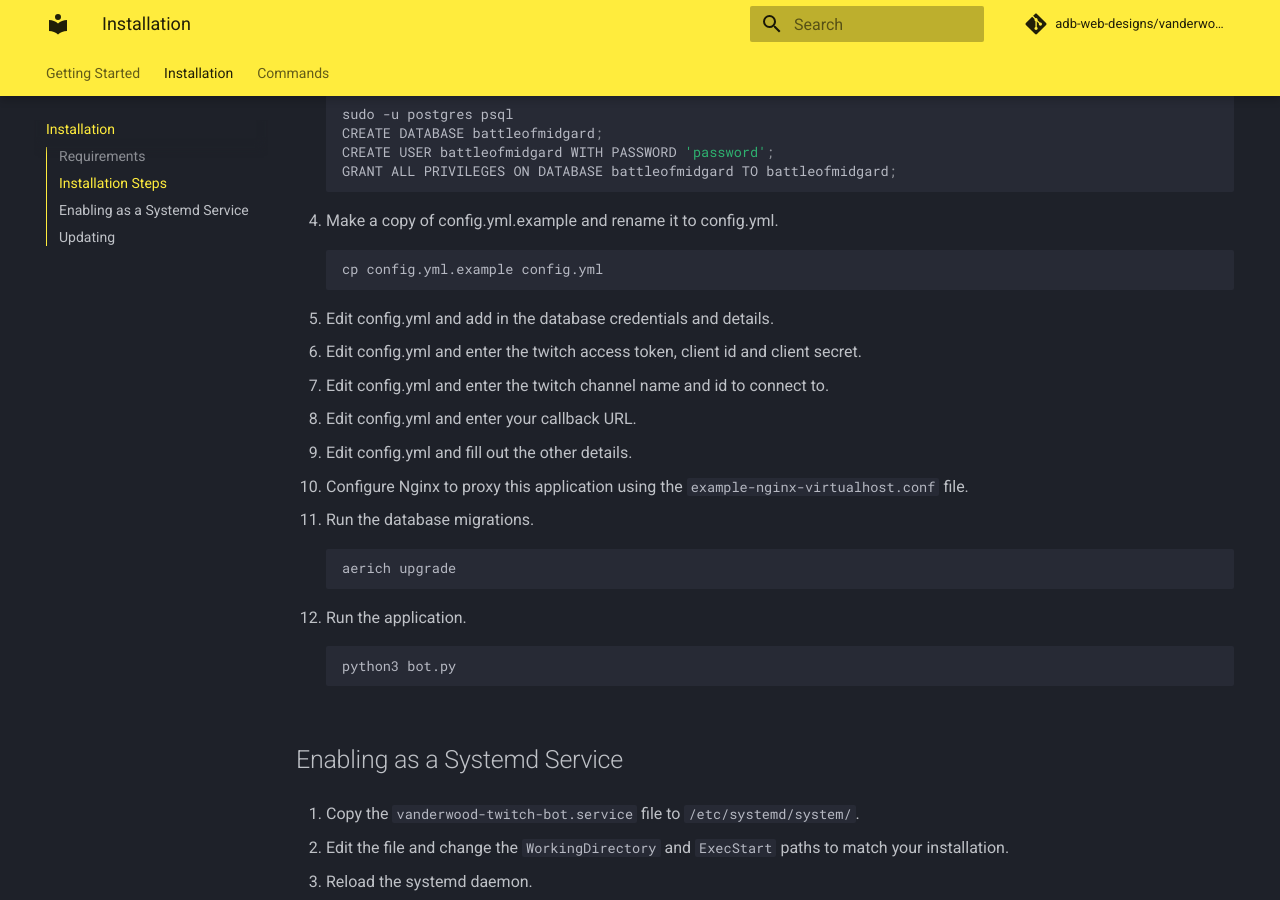
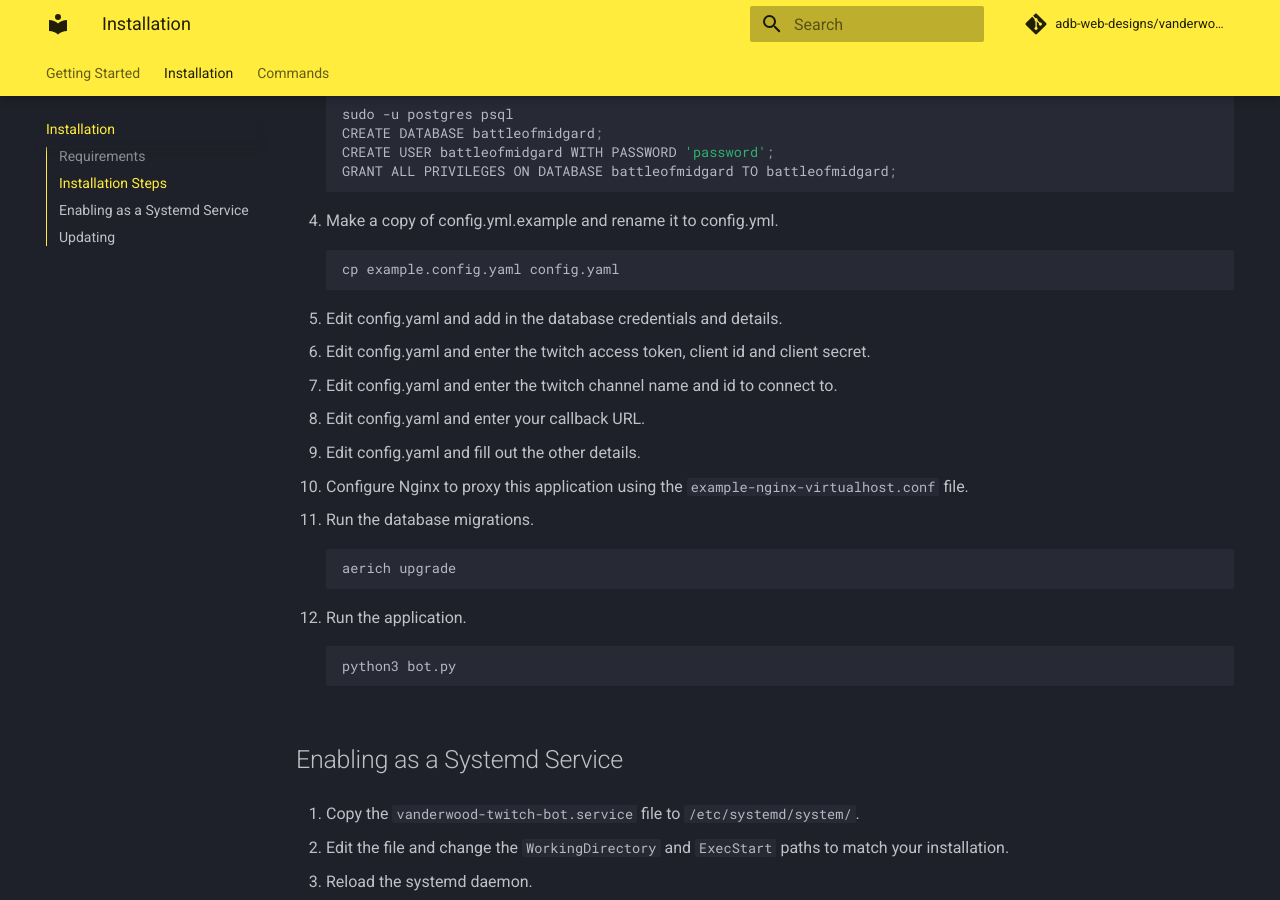
Before and after one commit to vanderheim-village/vanderwood-twitch-bot, an MkDocs documentation site: the page built from docs/installation.md, in a window 1280 px wide and 900 px high, scrolled down 620 px. Built offline with MkDocs 1.6.1 and Material for MkDocs 9.7.7, drawn with Linux system fonts in a browser that asks for light colours; comment, search, counter and statistics services are not loaded; the version menu is left out.

Commit message:
docs: Correct the config file name.

````diff
--- a/docs/installation.md
+++ b/docs/installation.md
@@ -31,18 +31,18 @@
 1. Make a copy of config.yml.example and rename it to config.yml.
 
     ``` bash
-    cp config.yml.example config.yml
+    cp example.config.yaml config.yaml
     ```
 
-1. Edit config.yml and add in the database credentials and details.
+1. Edit config.yaml and add in the database credentials and details.
 
-1. Edit config.yml and enter the twitch access token, client id and client secret.
+1. Edit config.yaml and enter the twitch access token, client id and client secret.
 
-1. Edit config.yml and enter the twitch channel name and id to connect to.
+1. Edit config.yaml and enter the twitch channel name and id to connect to.
 
-1. Edit config.yml and enter your callback URL.
+1. Edit config.yaml and enter your callback URL.
 
-1. Edit config.yml and fill out the other details.
+1. Edit config.yaml and fill out the other details.
 
 1. Configure Nginx to proxy this application using the `example-nginx-virtualhost.conf` file.
 
````
